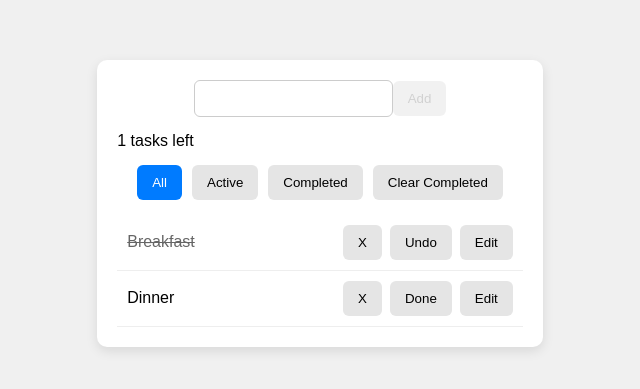
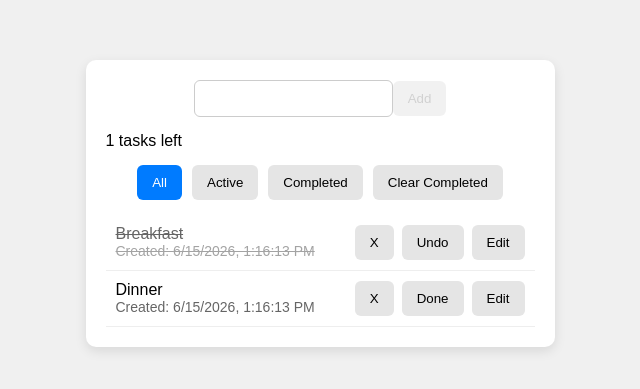
Before and after one commit to Danylo-Tykhonov/todo-app, a React (Vite) app: page / in a window 1280 px wide. Shown: the part 197-586 px from the top of the page, without its empty margins (340-980 px from the left). Built offline with nearby package versions, Linux system fonts and the light colour scheme.

Commit message:
feat: add animations, date

```diff
--- a/package.json
+++ b/package.json
@@ -10,6 +10,7 @@
     "preview": "vite preview"
   },
   "dependencies": {
+    "framer-motion": "^12.40.0",
     "react": "^19.2.6",
     "react-dom": "^19.2.6"
   },
--- a/src/App.css
+++ b/src/App.css
@@ -80,11 +80,16 @@ button:disabled {
 
 .todo-buttons {
     display: flex;
-    gap: 8px
+    gap: 8px;
 }
 
 .todo-text {
     flex: 1
+}
+
+.todo-date {
+    font-size: 14px;
+    opacity: 0.6;
 }
 
 .completed {
--- a/src/components/TodoItem.jsx
+++ b/src/components/TodoItem.jsx
@@ -1,23 +1,48 @@
 import { useState } from "react"
+import { motion } from "framer-motion"
 
 export default function TodoItem({todo, edit, deleteTodo, toggleTodo, startEdit, updateTodo, cancelEdit}) {
 
     const [editValue, setEditValue] = useState(todo.text)
     const isEditing = edit === todo.id
+    const formatDate = (date) => {
+        return new Date(date).toLocaleString()
+    }
 
     return (
-        <div className="todo-item">
+        <motion.div
+        className="todo-item"
+        initial={{ opacity: 0, y: 20 }}
+        animate={{ opacity: 1, y: 0 }}
+        transition={{ duration: 0.3 }}
+        exit={{ opacity: 0, x: -50 }}
+        >
 
             <div className={`todo-text ${todo.completed ? "completed" : ""}`}>
                 {isEditing ? (
                     <input
                     value={editValue}
                     onChange={(e) => setEditValue(e.target.value)}
+                    onKeyDown={(e) => {
+                        if(e.key === "Enter") {
+                            updateTodo(todo.id, editValue);
+                        }
+
+                        if(e.key === "Escape") {
+                            cancelEdit();
+                        }
+                    }}
                     />
                 ) : (
                     todo.text
                 )}
+
+            <div className="todo-date">
+                Created: {formatDate(todo.createdAt)}
             </div>
+
+            </div>
+
 
             <div className="todo-buttons">
                 <button onClick={() => deleteTodo(todo.id)}>
@@ -46,6 +71,6 @@ export default function TodoItem({todo, edit, deleteTodo, toggleTodo, startEdit,
                     </button>
                 )}
             </div>
-        </div>
+        </motion.div>
     )
 }
--- a/src/components/TodoList.jsx
+++ b/src/components/TodoList.jsx
@@ -1,4 +1,5 @@
 import TodoItem from "./TodoItem";
+import { AnimatePresence } from "framer-motion";
 
 export default function TodoList({filteredTodos, deleteTodo, toggleTodo, startEdit, edit, updateTodo, cancelEdit}) {
     if(filteredTodos.length === 0) {
@@ -6,6 +7,7 @@ export default function TodoList({filteredTodos, deleteTodo, toggleTodo, startEd
     }
     return(
         <div className="todo-list">
+            <AnimatePresence>
             {filteredTodos.map((todo) => (
                 <TodoItem
                     key={todo.id}
@@ -16,9 +18,9 @@ export default function TodoList({filteredTodos, deleteTodo, toggleTodo, startEd
                     edit={edit}
                     cancelEdit={cancelEdit}
                     updateTodo={updateTodo}
-
                 />
             ))}
+            </AnimatePresence>
         </div>
     )
 }
--- a/src/hooks/useTodos.jsx
+++ b/src/hooks/useTodos.jsx
@@ -2,11 +2,11 @@ import { useEffect, useState } from "react"
 
     const initialTodos = [
         {
-            id:1, text: "Breakfast", completed: true
+            id:1, text: "Breakfast", completed: true, createdAt: Date.now()
         },
 
         {
-            id:2, text: "Dinner", completed: false
+            id:2, text: "Dinner", completed: false, createdAt: Date.now()
         }
     ]
 
@@ -53,7 +53,11 @@ export default function useTodos() {
             setError("This task already exists");
             return;
         }
-        setTodos((prev) => [... prev, {id: Date.now(), text: text, completed: false}]
+        setTodos((prev) => [... prev,
+            {
+                id: Date.now(), text: text, completed: false, createdAt: Date.now()
+            }
+        ]
     )
         setInput("");
 }
```
Also changed, not shown: 1 other file (tests, documents, lock files or other folders).
